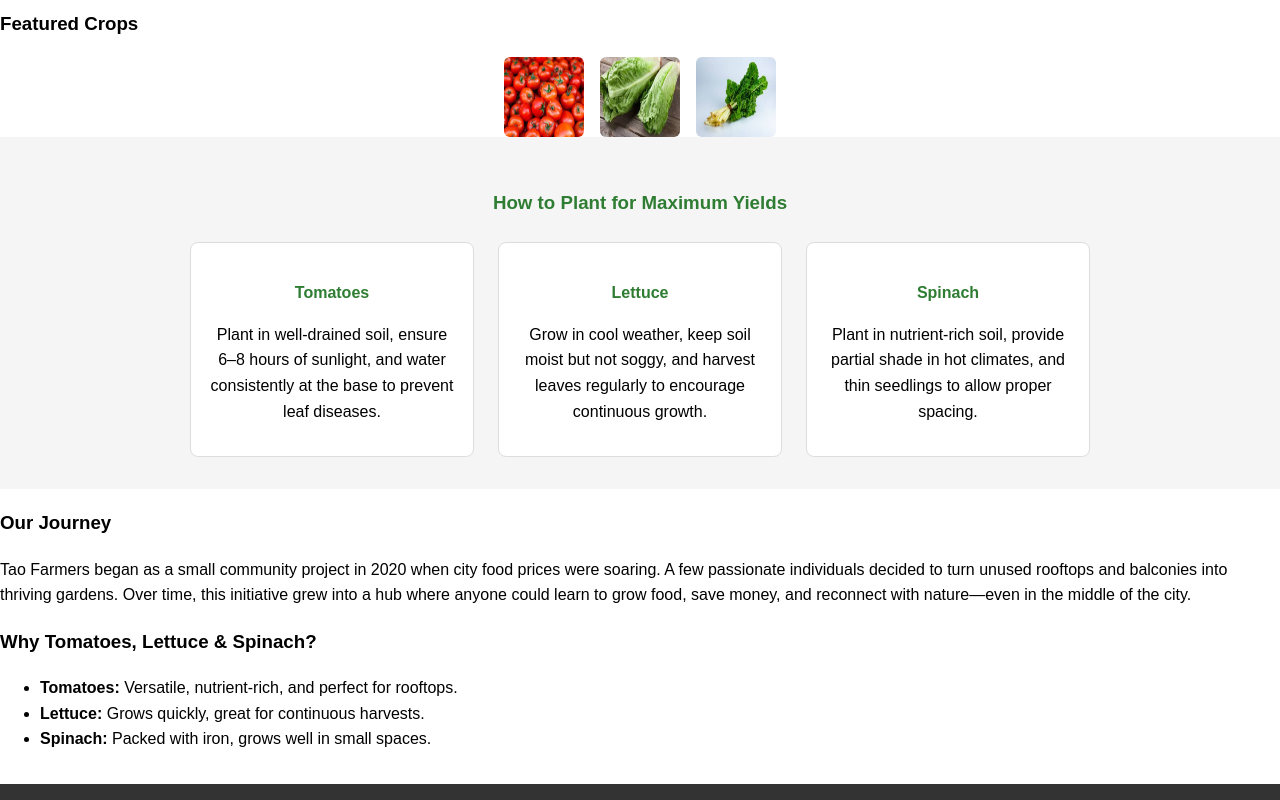
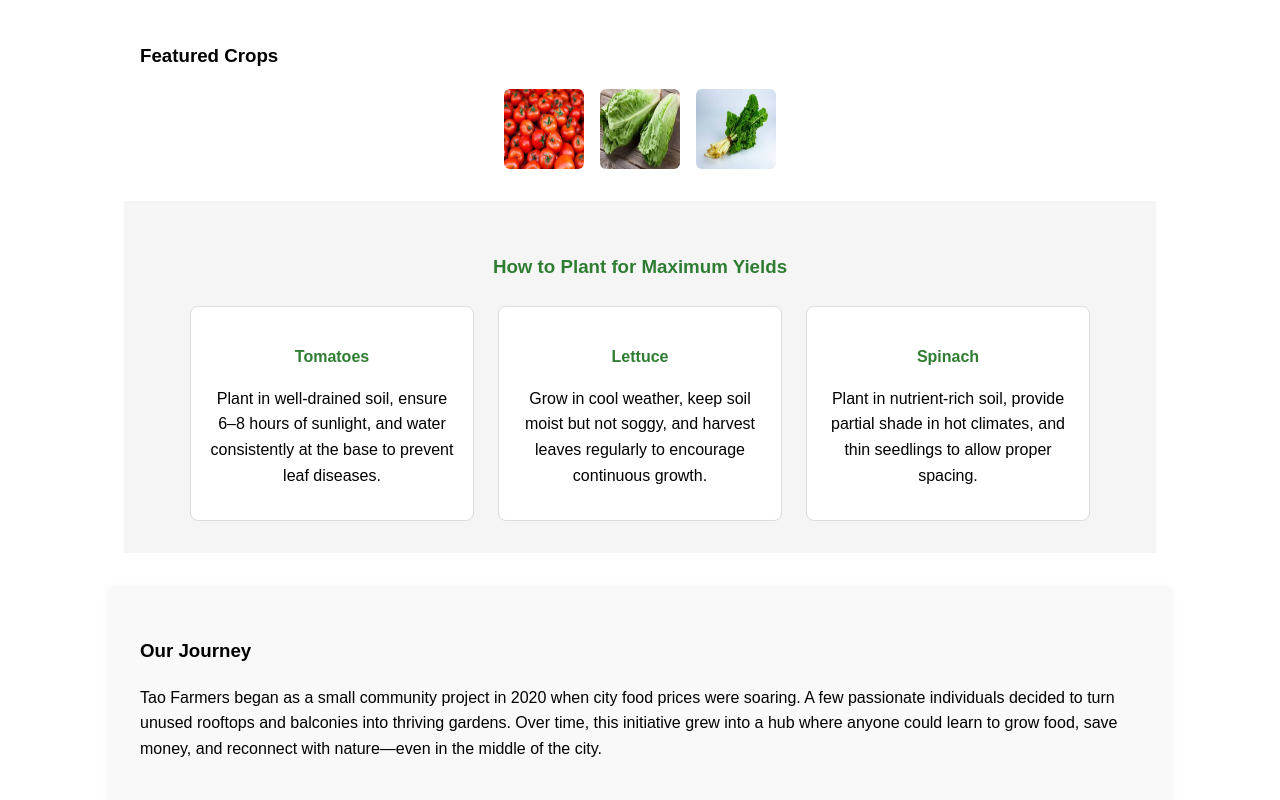
Before and after one commit to mkmattymatty/webproject, a plain HTML site: page index.html in a window 1280 px wide. Shown: the part 400-1200 px from the top of the page. Drawn offline with Linux system fonts and the light colour scheme.

Commit message:
Update style.css

```diff
--- a/style.css
+++ b/style.css
@@ -1,11 +1,28 @@
-/* =======================
-   Global Styles
-======================= */
+
 body {
   font-family: Arial, sans-serif;
   margin: 0;
   padding: 0;
   line-height: 1.6;
+}
+.history, .why-crops, .motivation, .vision, .faq {
+  background: #f9f9f9;
+  margin-top: 2rem;
+  border-radius: 8px;
+  padding: 2rem;
+  box-shadow: 0 2px 8px rgba(0,0,0,0.05);
+}
+
+.why-crops ul {
+  text-align: left;
+  margin-top: 1rem;
+  line-height: 1.8;
+}
+
+section {
+  padding: 2rem 1rem;
+  max-width: 1000px;
+  margin: auto;
 }
 
 /* =======================
```
